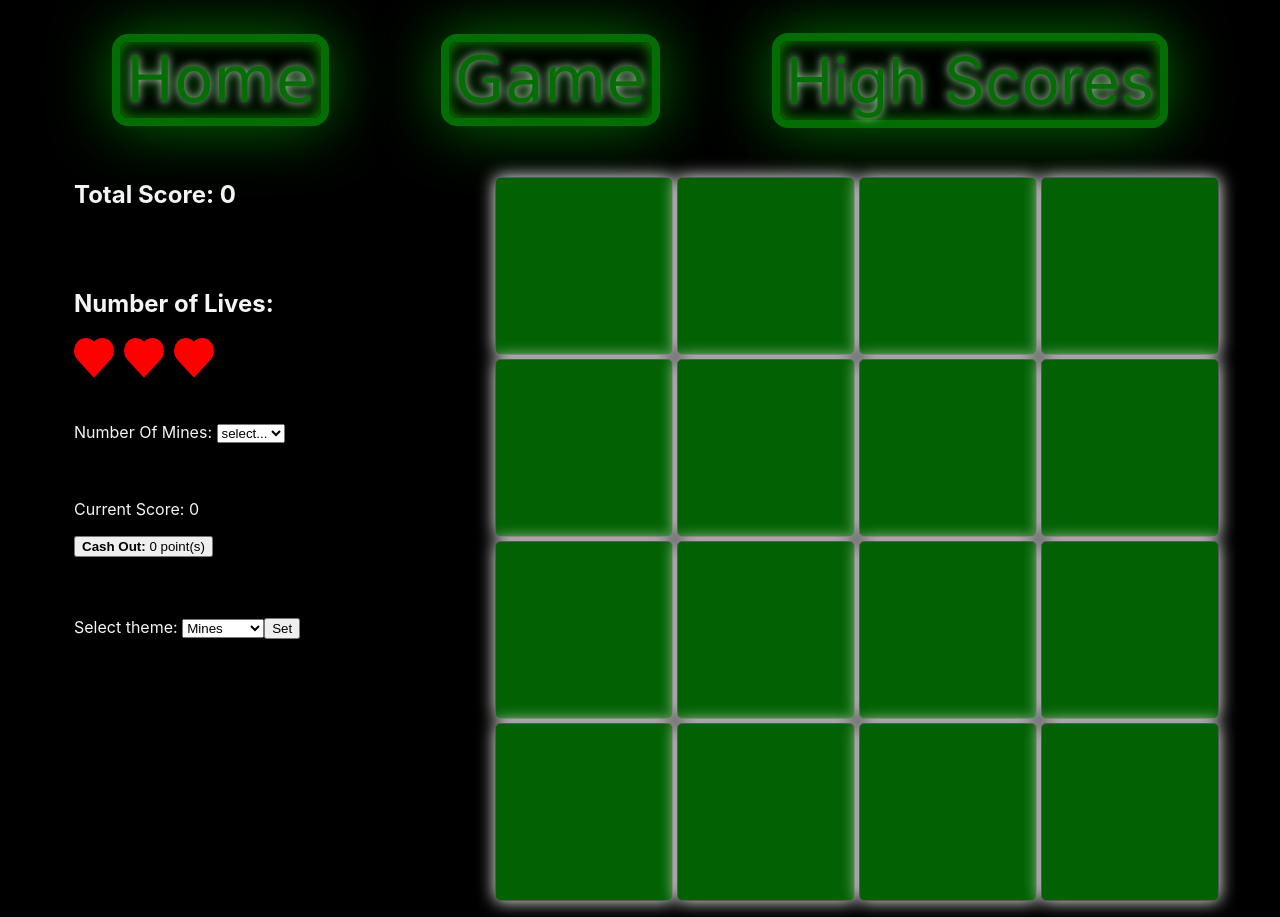
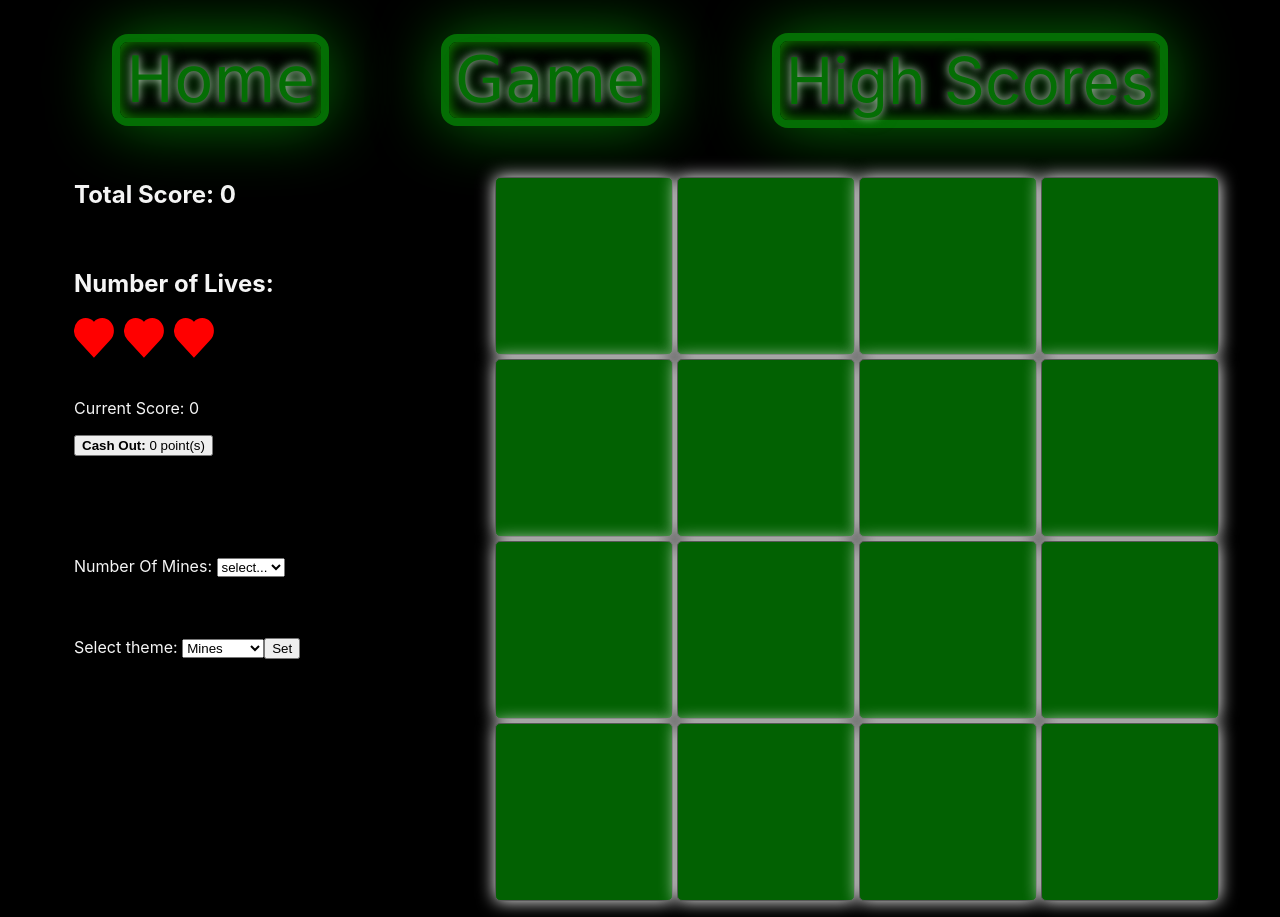
Before and after one commit to StrtMilne/E53-Mine-Your-Business, a React (Create React App) app in the folder client/: page /game in a window 1280 px wide. Built offline with nearby package versions, Linux system fonts and the light colour scheme; no server answers.

Commit message:
Further styling of the left control bar.

```diff
--- a/client/src/containers/GameContainer.js
+++ b/client/src/containers/GameContainer.js
@@ -216,8 +216,7 @@ const GameContainer = function () {
 //                     </label>
 // ======= */}
                     <h2>Total Score: {totalScore}</h2>
-
-                    <br /><br />
+                    <br />
                     <div className="lives-data">
                     <h2>Number of Lives:</h2>
                     <div className="heart-images">
@@ -239,7 +238,10 @@ const GameContainer = function () {
                         : null}
                     </div>
                     </div>
-                    <br /><br />
+                    <br />
+                    <p>Current Score: {score}</p>
+                    <button onClick={cashOut} className="cashout-button"><strong>Cash Out: </strong>{score} point(s)</button>
+                    <br /><br /><br /><br /><br /><br />
                     {/* <p>Number Of Mines:</p> */}
                     <label htmlFor="numberMines">Number Of Mines: </label>
                     <select name="numberMines" id="numberMines" onInput={handDropdownInput}>
@@ -260,9 +262,6 @@ const GameContainer = function () {
                         <option value={14}>14</option>
                         <option value={15}>15</option>
                     </select>
-                    <br /><br /><br />
-                    <p>Current Score: {score}</p>
-                    <button onClick={cashOut} className="cashout-button"><strong>Cash Out: </strong>{score} point(s)</button>
                     <br /><br /><br /><br />
                     <ThemeSelect setChosenTheme={setChosenTheme}/>
                     {/* <p><{highScores}</p> */}
```
